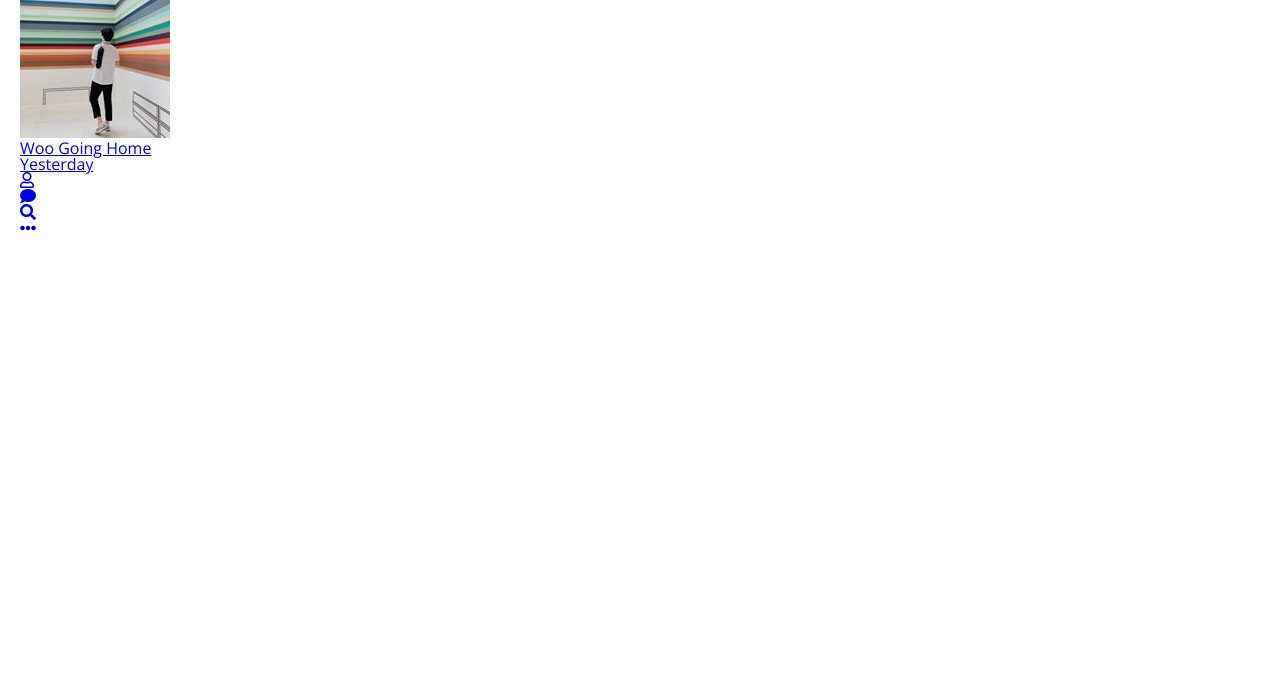
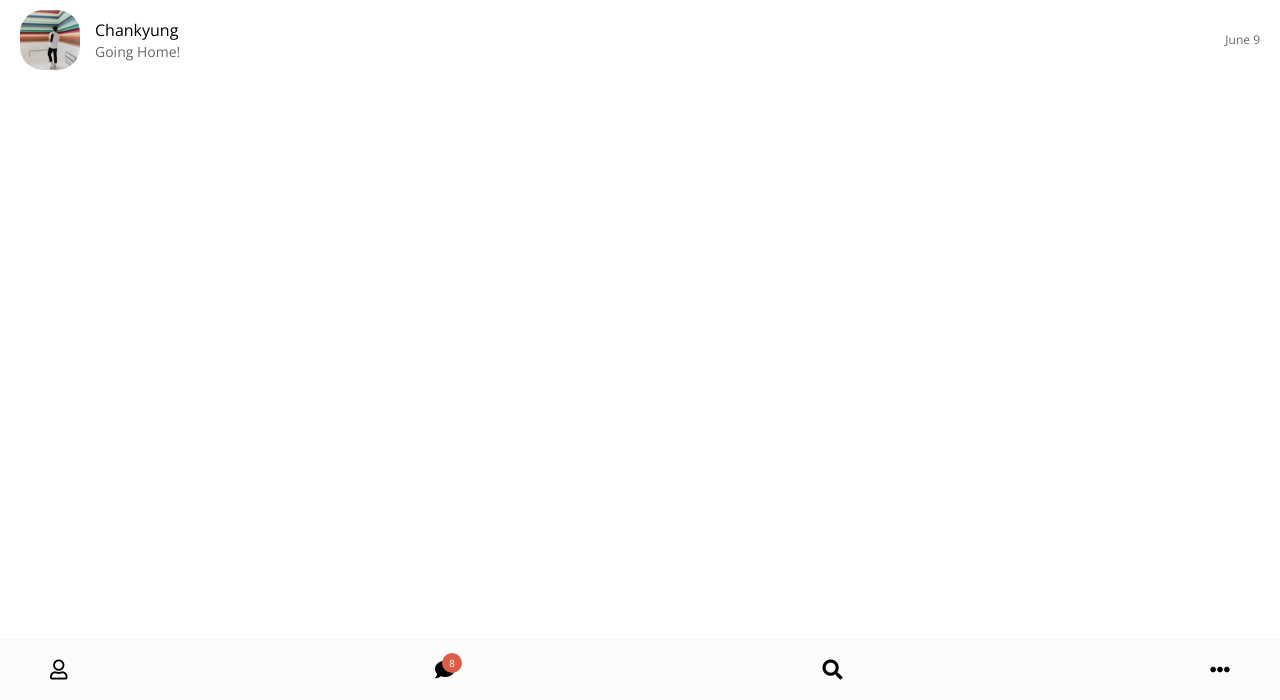
Before and after one commit to woojoung/kakao-clone-v2, a plain HTML site: page index.html in a window 1280 px wide. Shown: the part 100-800 px from the top of the page. Drawn offline with nearby package versions, Linux system fonts and the light colour scheme.

Commit message:
#7 CSS3 PRACTICE
# 7.2 Header
# 7.3 Navigation Bar part One
# 7.5 Navigation Bar part Two
# 7.6 Friends Component part One
# 7.7 Friends Component part Two

```diff
--- /dev/null
+++ b/css/friend.css
@@ -0,0 +1,39 @@
+.friend {
+  display: flex;
+  justify-content: space-between;
+  align-items: center;
+}
+.friend .friend__avartar {
+  width: 50px;
+  border-radius: 38%;
+}
+.friend__avartar.g-avatar {
+  width: 70px;
+}
+.friend__avartar.m-avatar {
+  width: 60px;
+}
+
+.friend .friend__column {
+  display: flex;
+  align-items: center;
+}
+.friend .friend__avartar {
+  margin-right: 15px;
+}
+.friend__content .friend__name {
+  display: block;
+  margin-bottom: 5px;
+}
+.friend__content .friend__status,
+.friend__content .friend__bottom-text,
+.friend .chat__timestamp {
+  opacity: 0.6;
+}
+.friend__content .friend__bottom-text {
+  font-size: 14px;
+}
+.friend__content .friend__status,
+.friend .chat__timestamp {
+  font-size: 12px;
+}
--- /dev/null
+++ b/css/header.css
@@ -0,0 +1,27 @@
+.header {
+  display: flex;
+  justify-content: space-between;
+  align-items: center;
+  margin-bottom: 30px;
+}
+
+.header .header__title {
+  font-size: 24px;
+  font-weight: 600;
+}
+
+.header .header__icon {
+  font-size: 20px;
+  margin-left: 20px;
+  cursor: pointer;
+}
+
+.header .header__header-column {
+  display: flex;
+  align-items: center;
+}
+
+.header .header__back-btn {
+  font-size: 22px;
+  margin-right: 15px;
+}
--- /dev/null
+++ b/css/nav-bar.css
@@ -0,0 +1,38 @@
+.nav {
+  position: fixed;
+  width: 100%;
+  background-color: #fcfcfc;
+  padding: 20px 50px;
+  left: 0px;
+  bottom: 0px;
+  border-top: 1px solid #f7f7f7;
+}
+
+.nav .nav__list {
+  display: flex;
+  justify-content: space-between;
+}
+
+.nav i {
+  font-size: 20px;
+}
+
+.nav .nav__list-link {
+  position: relative;
+}
+
+.nav .nav__badge {
+  position: absolute;
+  top: -7px;
+  right: -7px;
+  font-size: 10px;
+  color: white;
+  background-color: #dc5d46;
+  width: 20px;
+  height: 20px;
+  text-align: center;
+  display: flex;
+  justify-content: center;
+  align-items: center;
+  border-radius: 50%;
+}
--- a/css/styles.css
+++ b/css/styles.css
@@ -1,6 +1,13 @@
-@import url("https://fonts.googleapis.com/css2?family=Open+Sans:wght@400;700&display=swap");
+@import url("https://fonts.googleapis.com/css2?family=Open+Sans:wght@400;600&display=swap");
 @import "./reset.css";
 @import "./status-bar.css";
+@import "./header.css";
+@import "./nav-bar.css";
+@import "./friend.css";
+
+* {
+  box-sizing: border-box;
+}
 
 body {
   background-color: white;
@@ -9,3 +16,8 @@ body {
   font-family: "Open Sans", -apple-system, BlinkMacSystemFont, "Segoe UI",
     Roboto, Oxygen, Ubuntu, Cantarell, "Open Sans", "Helvetica Neue", sans-serif;
 }
+
+a {
+  color: inherit;
+  text-decoration: none;
+}
--- a/index.html
+++ b/index.html
@@ -9,7 +9,7 @@
       integrity="sha384-HzLeBuhoNPvSl5KYnjx0BT+WB0QEEqLprO+NBkkk5gbc67FTaL7XIGa2w1L0Xbgc"
       crossorigin="anonymous"
     />
-    <link rel="stylesheet" href="./css/styles.css">
+    <link rel="stylesheet" href="./css/styles.css" />
     <title>Chats | Kakao Clone</title>
   </head>
   <body>
@@ -45,15 +45,21 @@
       <ul class="chats__list">
         <li class="chats__chat chat">
           <a href="./chat.html">
-            <div class="chat__column">
-              <img class="chat__avartar g-avartar" src="/images/avatar.jpg" />
-              <div class="chat__content">
-                <span class="chat__username">Woo</span>
-                <span class="chat__preview">Going Home</span>
+            <div class="friends__friend friend friend--lg">
+              <div class="friend__column">
+                <img
+                  src="/images/avatar.jpg"
+                  class="m-avatar friend__avartar"
+                />
+                <div class="friend__content">
+                  <span class="friend__name">Chankyung</span>
+                  <span class="friend__bottom-text">Going Home!</span>
+                </div>
               </div>
-              <div class="chat__column">
-                <span class="chat__timestamp">Yesterday</span>
+              <div class="friend__column">
+                <span class="chat__timestamp">June 9</span>
               </div>
+            </div>
           </a>
         </li>
       </ul>
@@ -68,6 +74,7 @@
         </li>
         <li class="nav__list-item">
           <a href="index.html" class="nav__list-link">
+            <div class="nav__badge">8</div>
             <i class="fas fa-comment"></i>
           </a>
         </li>
```
Also changed, not shown: chat.html (+4 -4 lines), find.html (+1 -1 lines), friends.html (+2 -2 lines), settings.html (+1 -1 lines).
